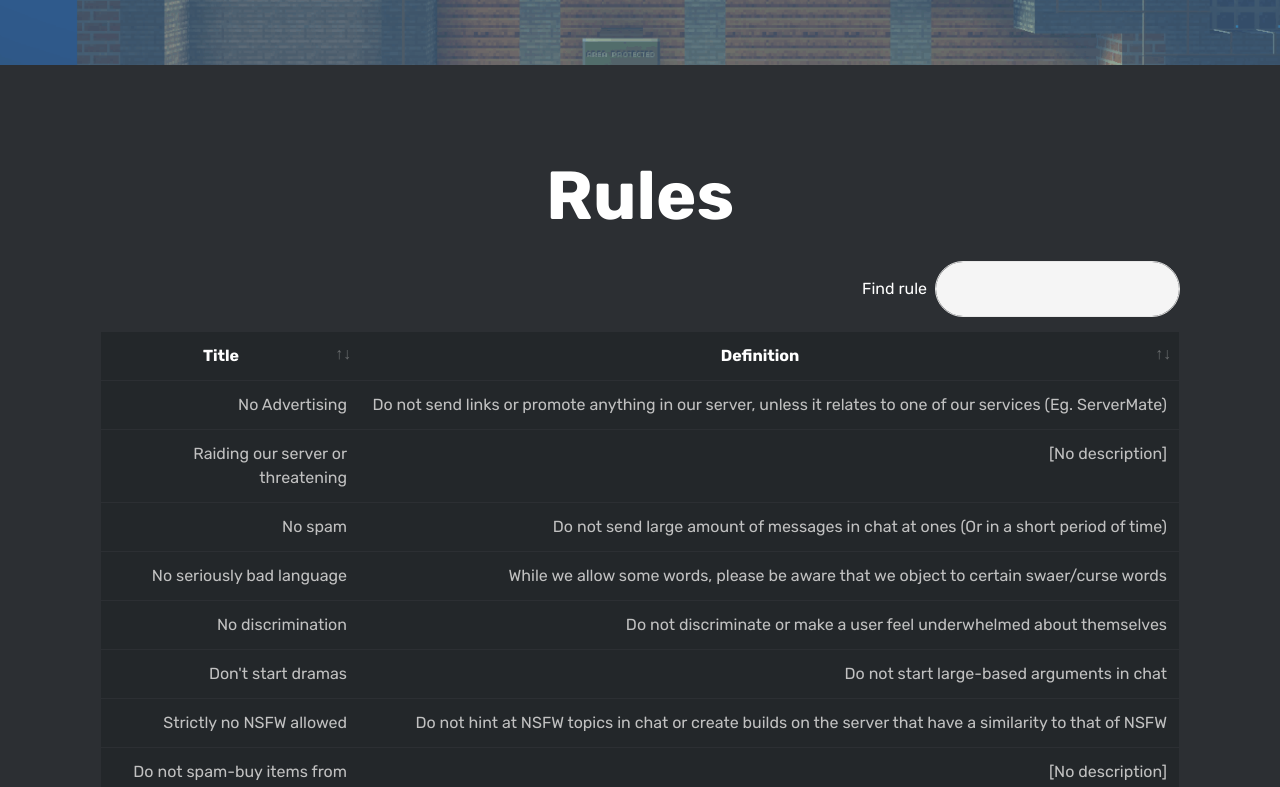
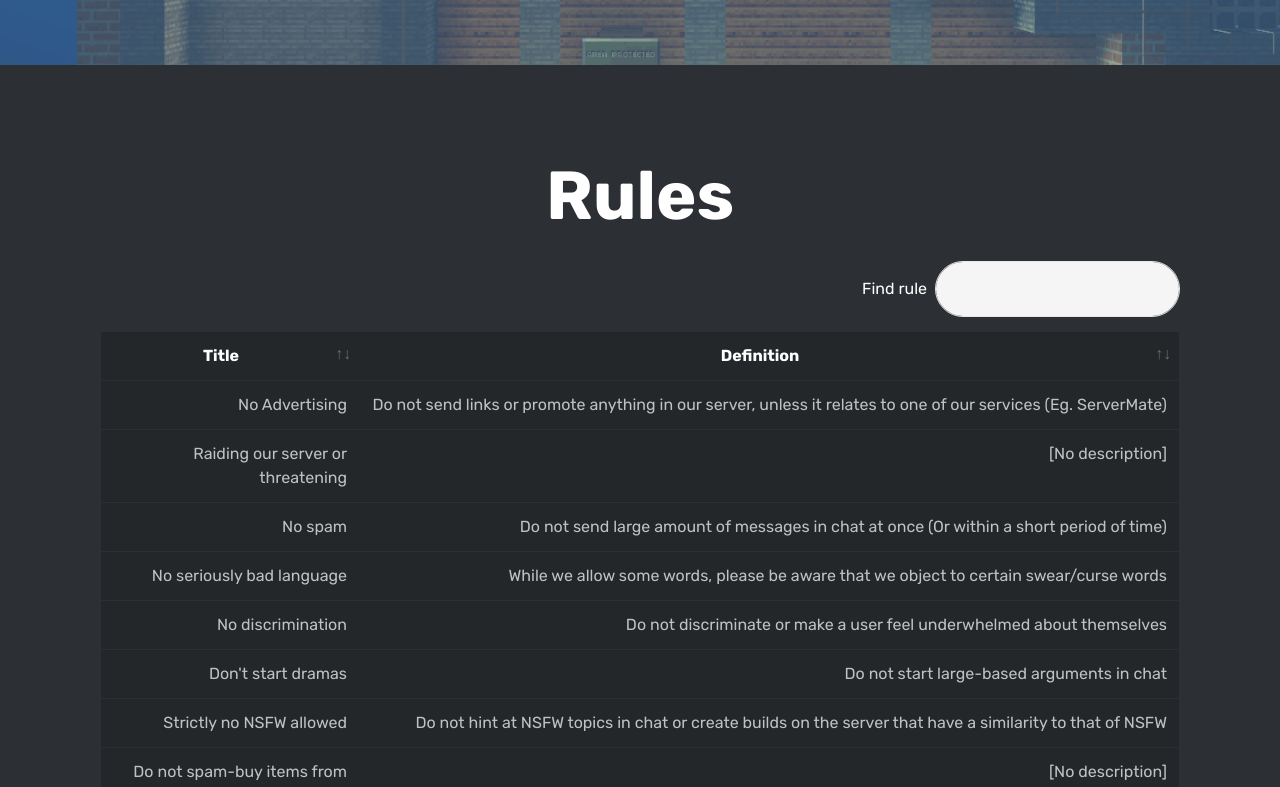
Before and after one commit to dlnbots/blockheads, a plain HTML site: page index.html in a window 1280 px wide. Shown: the part 389-1176 px from the top of the page. Drawn offline with Linux system fonts and the light colour scheme; files whose address does not match are found by name.

Commit message:
Update index.html

```diff
--- a/index.html
+++ b/index.html
@@ -189,12 +189,12 @@
 
 
 
-              <td class="body-item mbr-fonts-style display-7">No spam</td><td class="body-item mbr-fonts-style display-7">Do not send large amount of messages in chat at ones (Or in a short period of time)</td></tr><tr>
+              <td class="body-item mbr-fonts-style display-7">No spam</td><td class="body-item mbr-fonts-style display-7">Do not send large amount of messages in chat at once (Or within a short period of time)</td></tr><tr>
 
 
 
 
-              <td class="body-item mbr-fonts-style display-7">No seriously bad language</td><td class="body-item mbr-fonts-style display-7">While we allow some words, please be aware that we object to certain swaer/curse words</td></tr><tr>
+              <td class="body-item mbr-fonts-style display-7">No seriously bad language</td><td class="body-item mbr-fonts-style display-7">While we allow some words, please be aware that we object to certain swear/curse words</td></tr><tr>
 
 
 
```
